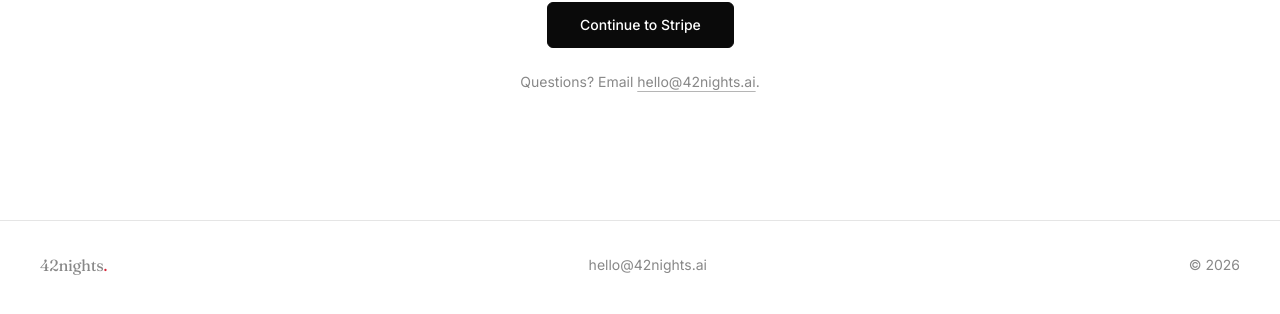
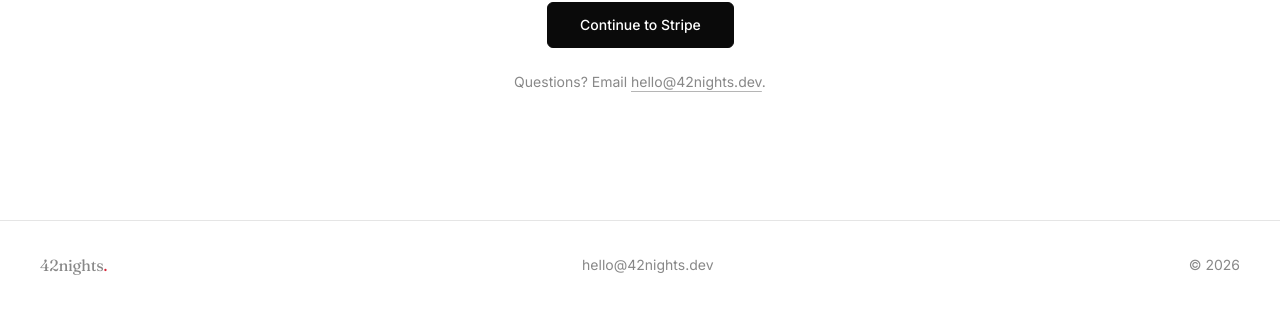
Before and after one commit to 42nights/landing, a Next.js app: page /deposit in a window 1280 px wide. Shown: the part 438-752 px from the top of the page. Built offline with nearby package versions, Linux system fonts and the light colour scheme.

Commit message:
landing: update contact email to hello@42nights.dev

```diff
--- a/app/deposit/page.tsx
+++ b/app/deposit/page.tsx
@@ -44,10 +44,10 @@ export default function DepositPage() {
           <p className="mt-6 text-sm text-mutedSoft">
             Questions? Email{" "}
             <a
-              href="mailto:hello@42nights.ai"
+              href="mailto:hello@42nights.dev"
               className="underline decoration-ink/30 underline-offset-4 transition-[color] duration-200 hover:text-ink"
             >
-              hello@42nights.ai
+              hello@42nights.dev
             </a>
             .
           </p>
@@ -58,10 +58,10 @@ export default function DepositPage() {
         <div className="mx-auto flex max-w-page flex-col items-center justify-between gap-4 px-6 py-8 text-sm text-mutedSoft md:flex-row md:px-10">
           <Wordmark className="text-base" />
           <a
-            href="mailto:hello@42nights.ai"
+            href="mailto:hello@42nights.dev"
             className="text-mutedSoft transition-[color] duration-200 ease-[cubic-bezier(0.23,1,0.32,1)] hover:text-ink"
           >
-            hello@42nights.ai
+            hello@42nights.dev
           </a>
           <span>© 2026</span>
         </div>
--- a/components/CtaFooter.tsx
+++ b/components/CtaFooter.tsx
@@ -22,10 +22,10 @@ export function CtaFooter() {
           <Wordmark className="text-base" />
           {/* TODO: replace placeholder hello@ email before launch */}
           <a
-            href="mailto:hello@42nights.ai"
+            href="mailto:hello@42nights.dev"
             className="text-mutedSoft transition-[color] duration-200 ease-[cubic-bezier(0.23,1,0.32,1)] hover:text-ink"
           >
-            hello@42nights.ai
+            hello@42nights.dev
           </a>
           <span>© 2026</span>
         </div>
```
